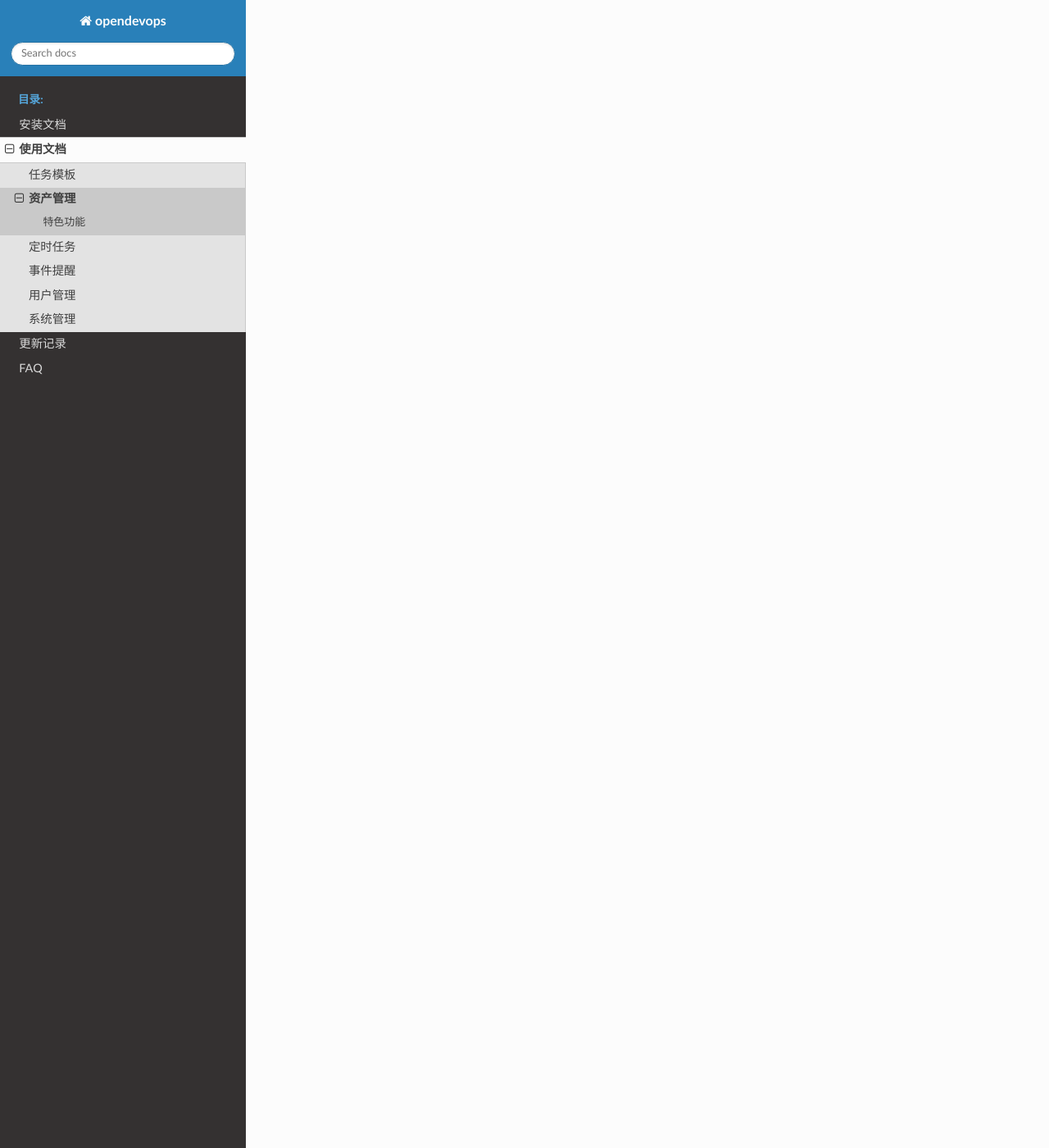
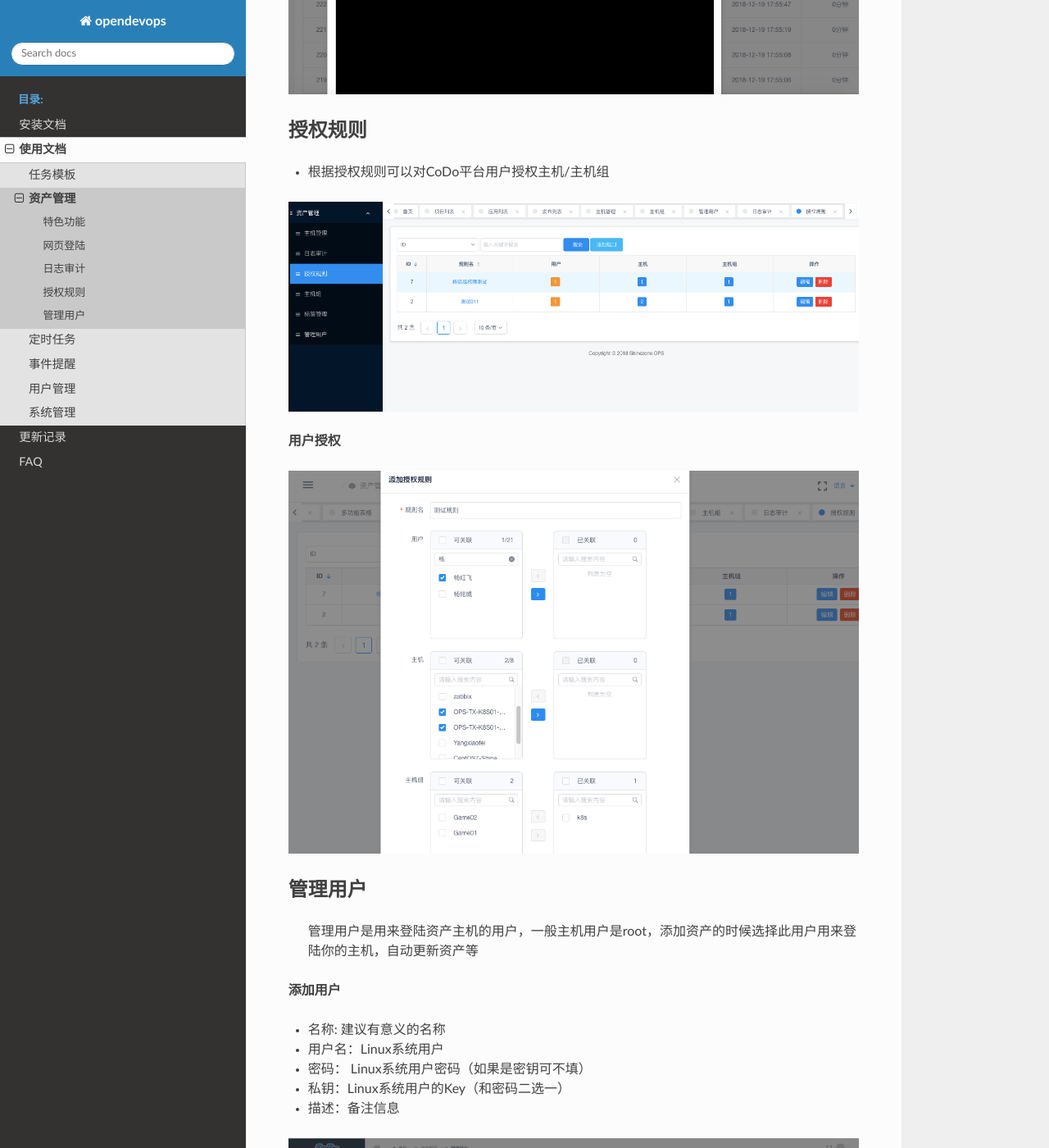
Before and after one commit to opendevops-cn/opendevops, a Sphinx documentation site: the page built from docs/source/cmdb_manager.md, in a window 1280 px wide and 1400 px high, scrolled down 4162 px. Shown: the whole window at 82% size. Built offline with Sphinx 7.4.7 and the Read the Docs theme 2.0.0, drawn with Linux system fonts in a browser that asks for light colours; pages that are not in the unit, such as notebooks, are missing from menus; some of the changed text lies outside the part shown.

Commit message:
更新CMDB信息

```diff
--- a/docs/source/cmdb_manager.md
+++ b/docs/source/cmdb_manager.md
@@ -28,12 +28,69 @@
 - Other: 其余的可以选择不填，自动获取
 
 
-<!--![](./_static/images/cmdb_add_host.png)-->
+![](./_static/images/cmdb_add_host.png)
 
-<!--**推送**-->
+
+**推送公钥**
 
 选择主机，点击->公钥推送， 先推送公钥，后续用来获取资产信息使用,
 - 成功后连通性显示`true`
 - 失败后连通性显示`false`
 
-<!--![](./_static/images/cmdb_add_key.png)-->
+![](./_static/images/cmdb_add_key.png)
+
+**资产更新**
+
+> 选择已经推送过公钥的主机，资产更新会自动抓取服务器资产信息
+
+![](./_static/images/cmdb_list.png)
+
+![](./_static/images/cmdb_host_info.png)
+
+#### 网页登陆
+
+- 点击主机后面`ssh` Web Terminal 登陆
+
+![](./_static/images/web_ssh.png)
+
+
+#### 日志审计
+- 命令统计
+- 录像回放
+- 登陆日志
+
+**登陆日志**
+
+![](./_static/images/cmdb_log_list.png)
+
+**命令统计**
+
+![](./_static/images/cmdb_cmd_count.png)
+
+**录像回放**
+
+![](./_static/images/cmdb_video.png)
+
+
+#### 授权规则
+
+- 根据授权规则可以对CoDo平台用户授权主机/主机组
+
+![](./_static/images/cmdb_role.png)
+
+**用户授权**
+
+![](./_static/images/cmdb_user_role.png)
+
+
+#### 管理用户
+> 管理用户是用来登陆资产主机的用户，一般主机用户是root，添加资产的时候选择此用户用来登陆你的主机，自动更新资产等
+
+**添加用户**
+- 名称: 建议有意义的名称
+- 用户名：Linux系统用户
+- 密码： Linux系统用户密码（如果是密钥可不填）
+- 私钥：Linux系统用户的Key（和密码二选一）
+- 描述：备注信息
+
+![](./_static/images/cmdb_mguser_add.png)
```
